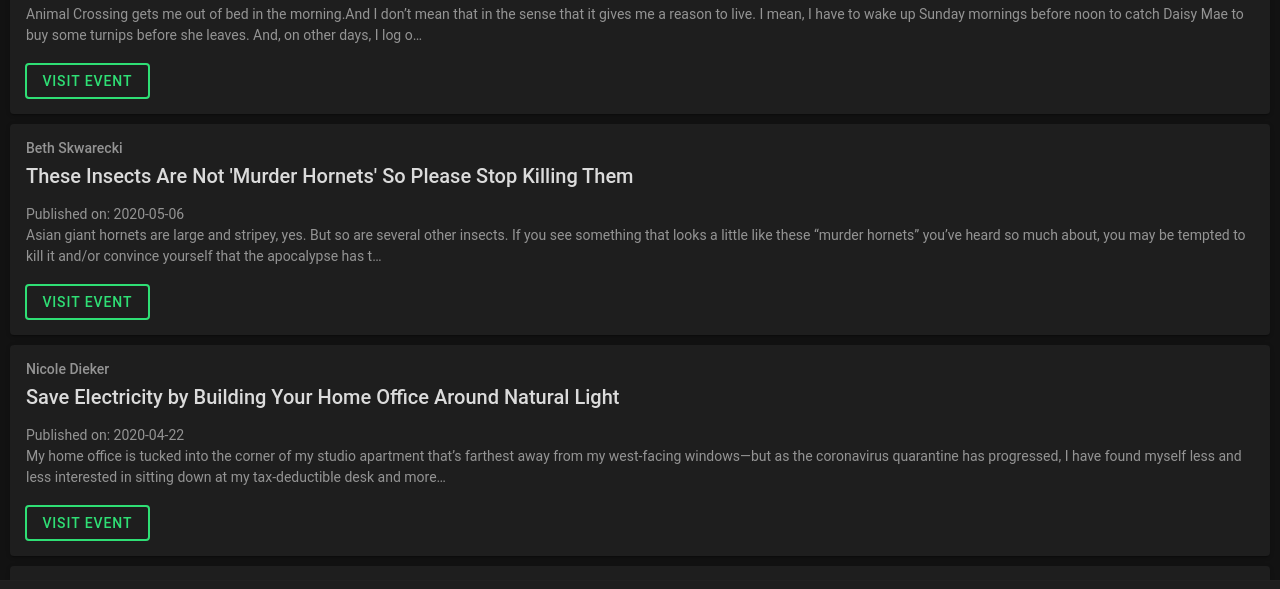
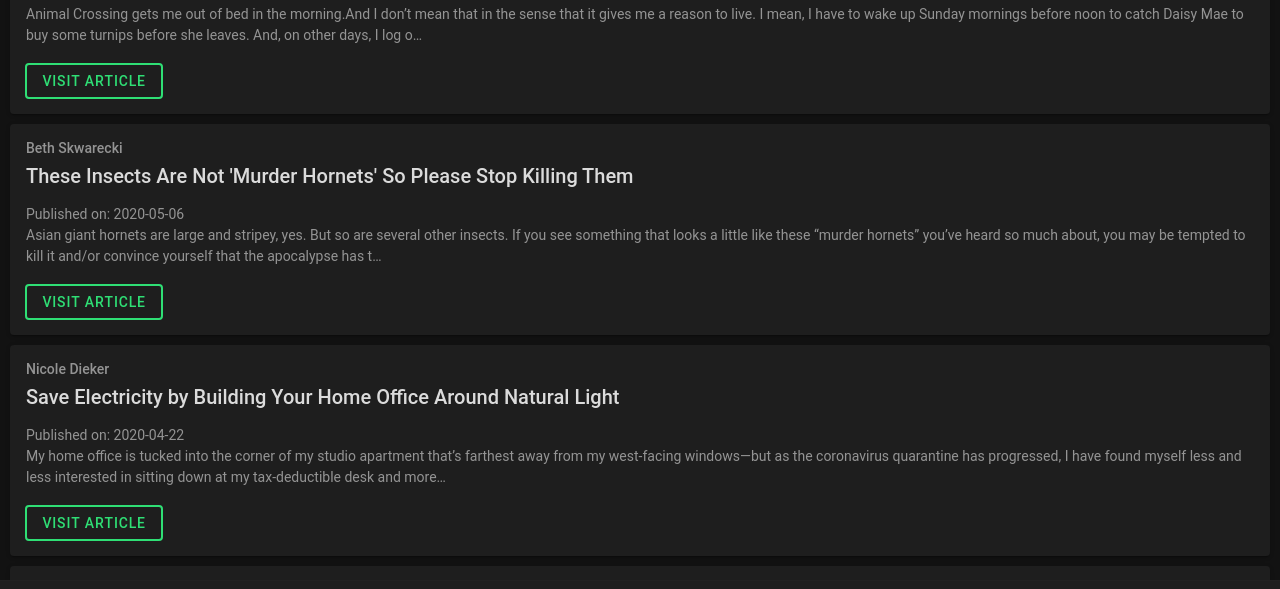
Before and after one commit to myOhana/MyNatur.Space, a React (Create React App) app: page /news in a window 1280 px wide. Shown: the part 163-752 px from the top of the page. Built offline with nearby package versions, Linux system fonts and the light colour scheme.

Commit message:
little changes

```diff
--- a/src/components/NewsCard/NewsCard.js
+++ b/src/components/NewsCard/NewsCard.js
@@ -29,7 +29,7 @@ const NewsCard = ({ author, title, url, publishedAt, description }) => {
         target="_blank"
         href={url}
       >
-        Visit Event
+        Visit Article
       </IonButton>
     </IonCard>
   );
```
